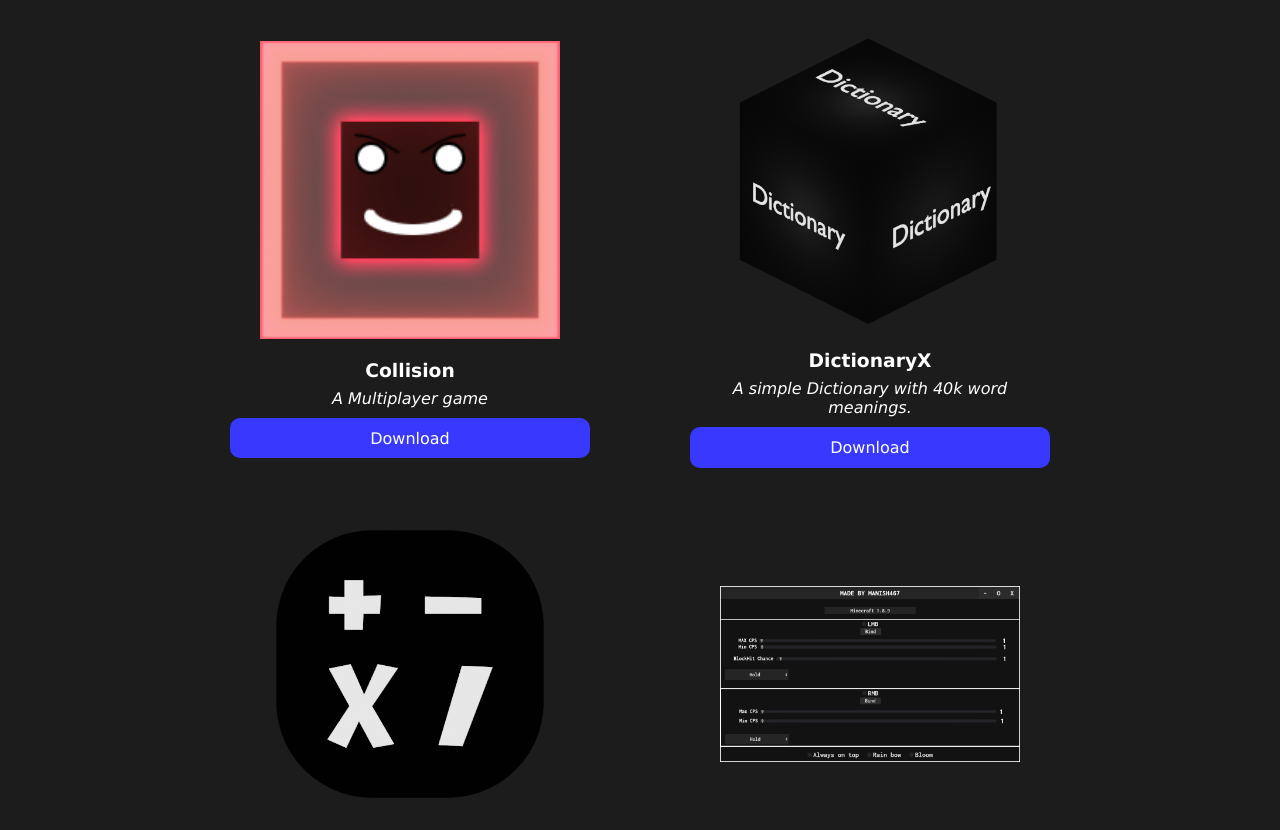
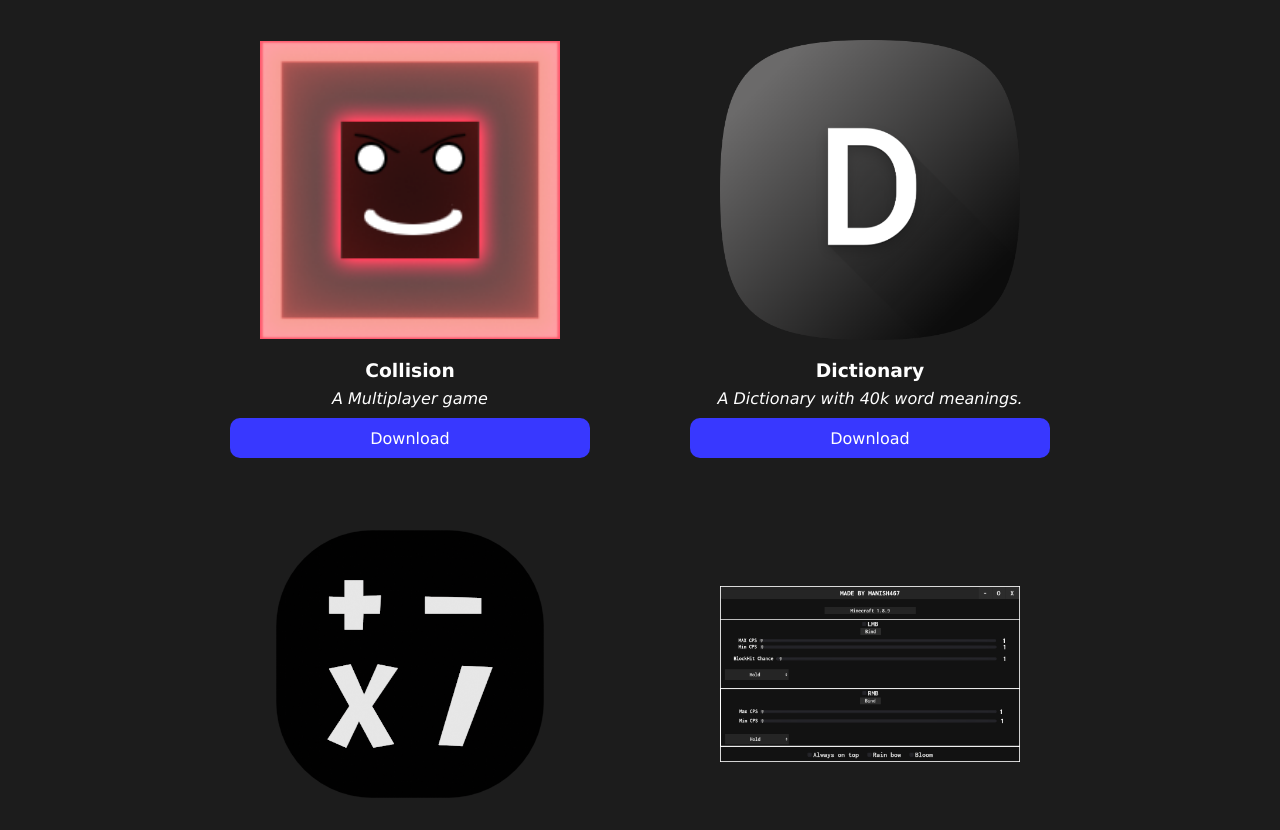
Before and after one commit to Sam7593/sevenweb, a plain HTML site: page index.html in a window 1280 px wide. Shown: the part 1316-2146 px from the top of the page. Drawn offline with nearby package versions, Linux system fonts and the light colour scheme.

Commit message:
new update

```diff
--- a/index.html
+++ b/index.html
@@ -49,9 +49,9 @@
                 des="A Multiplayer game"
                 dLink="./downloadAbles/Collision.apk" download="Collision" class="hidden"></item-thub>
 
-            <item-thub com_soon="false" title="DictionaryX" img="./apps/DictionaryX.png" btnName="Download"
-                des="A simple Dictionary with 40k word meanings."
-                dLink="./downloadAbles/DictionaryX.apk" download="DictionaryX" class="hidden"></item-thub>
+            <item-thub com_soon="false" title="Dictionary" img="./apps/Dictionary.png" btnName="Download"
+                des="A Dictionary with 40k word meanings."
+                dLink="./downloadAbles/Dictionary.apk" download="Dictionary" class="hidden"></item-thub>
 
 
             <item-thub com_soon="true" title="Calculas" img="./apps/calculas.png" btnName="Download"
```
Also changed, not shown: apps/Dictionary.png (added), apps/DictionaryX.png (deleted), 1 other file.
